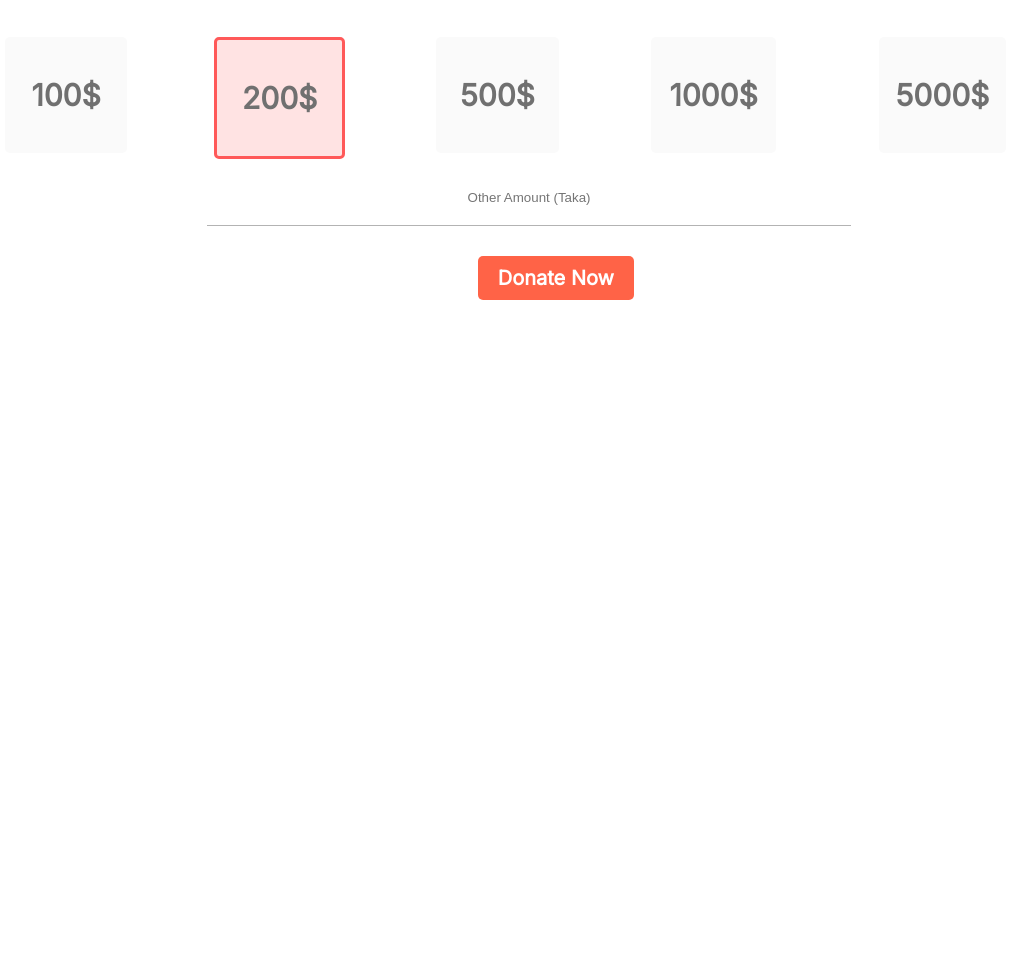
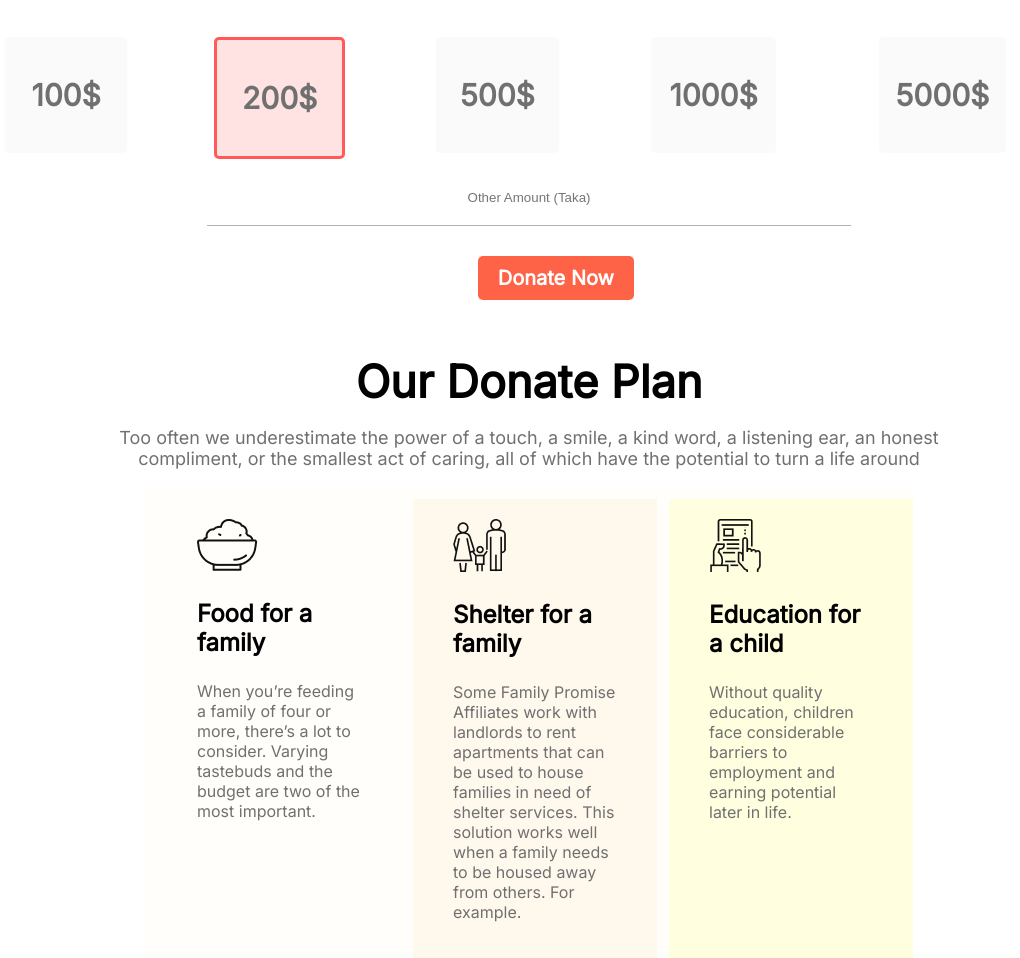
Before and after one commit to Devprince97/Donate-Today, a plain HTML site: page index.html in a window 1280 px wide. Shown: the part 952-1910 px from the top of the page, without its empty margins (111-1131 px from the left). Before the commit the page ends 1252 px from the top, so only its background shows below. Drawn offline with Linux system fonts and the light colour scheme.

Commit message:
2nd part

```diff
--- a/index.html
+++ b/index.html
@@ -56,6 +56,41 @@
         </div>
 
     </section>
+    <section class="our-donate-plan">
+        <div>
+            <h2 id="top" class="Our-Donate-Plan">Our Donate Plan</h2>
+            <p id="second-paragraph">Too often we underestimate the power of a touch, a smile, a kind word, a listening
+                ear, an honest
+                <br>compliment, or the smallest act of caring, all of which have the potential to turn a life around
+            </p>
+        </div>
+        <div class="second-part">
+            <div class="box-group">
+                <img src="icons/food.png" alt="">
+                <h3>Food for a family</h3>
+                <p class="second-part-paragraph">When you’re feeding a family of four or more, there’s a lot to
+                    consider.
+                    Varying tastebuds and the
+                    budget are two of the most important.</p>
+
+            </div>
+            <div class="box-group" id="second-card-bg">
+                <img src="icons/shelter.png" alt="">
+                <h3>Shelter for a family</h3>
+                <p class="second-part-paragraph">Some Family Promise Affiliates work with landlords to rent apartments
+                    that can be used to house
+                    families in need of shelter services. This solution works well when a family needs to be housed away
+                    from others. For example.</p>
+            </div>
+            <div class="box-group" id="card-bg">
+                <img src="icons/Frame-1.png" alt="">
+                <h3>Education for a child</h3>
+                <p class="second-part-paragraph">Without quality education, children face considerable barriers to
+                    employment and earning potential
+                    later in life.</p>
+            </div>
+        </div>
+    </section>
 
 </body>
 
--- a/style.css
+++ b/style.css
@@ -96,3 +96,49 @@ input {
     margin-left: 46%;
 
 }
+
+#top {
+    padding-top: 5%;
+}
+
+.box-group {
+    width: 30%;
+    padding: 20px 40px;
+    margin-left: 12px;
+}
+
+h3 {
+    font-size: 24px;
+    color: black;
+}
+
+#second-paragraph {
+    font-size: 18px;
+    color: #707070;
+    text-align: center;
+}
+
+.second-part-paragraph {
+    color: #707070;
+    text-align: left;
+    font-size: 16px;
+}
+
+.second-part {
+    color: #707070;
+    font-size: 16px;
+    display: flex;
+    margin-left: 20%;
+    margin-right: 20%;
+    background-color: #fffefa;
+    padding-top: 1%;
+}
+
+#card-bg {
+    background-color: rgb(255, 255, 224);
+
+}
+
+#second-card-bg {
+    background-color: rgb(255, 248, 237);
+}
```
